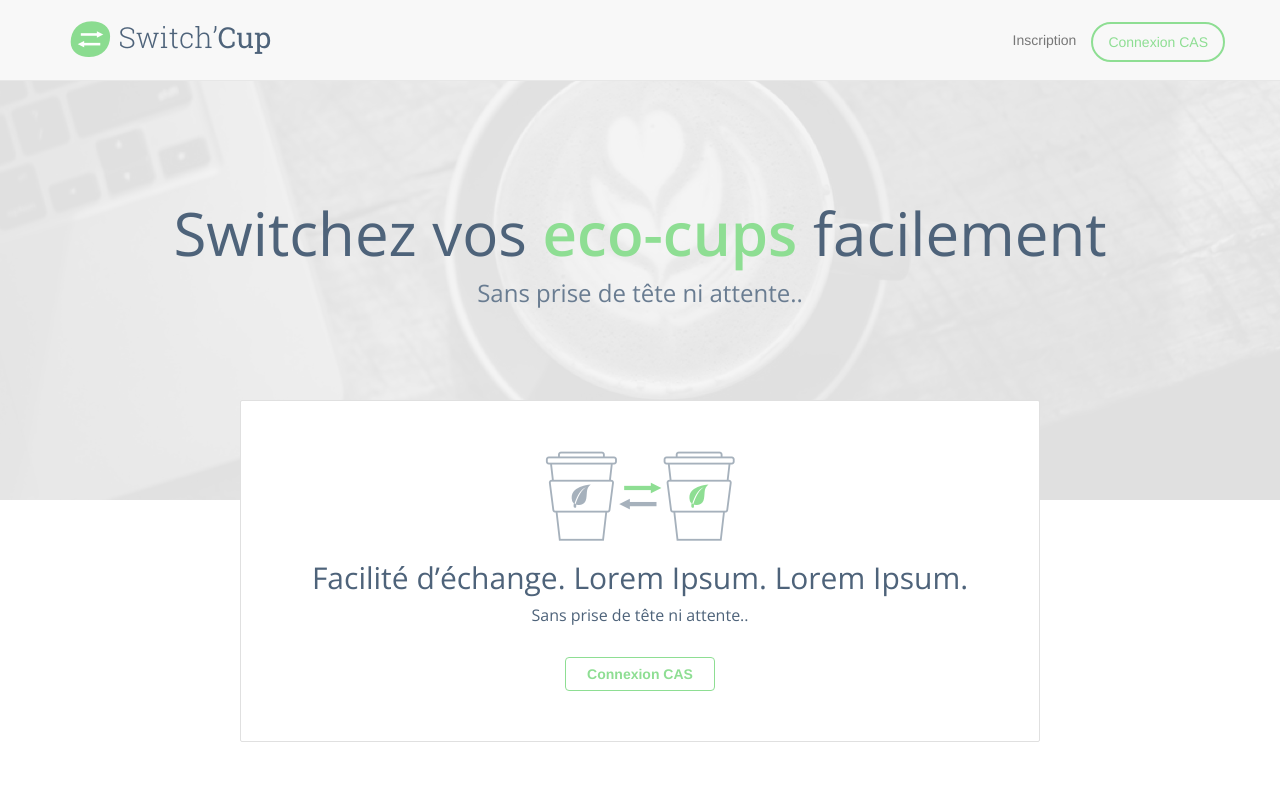
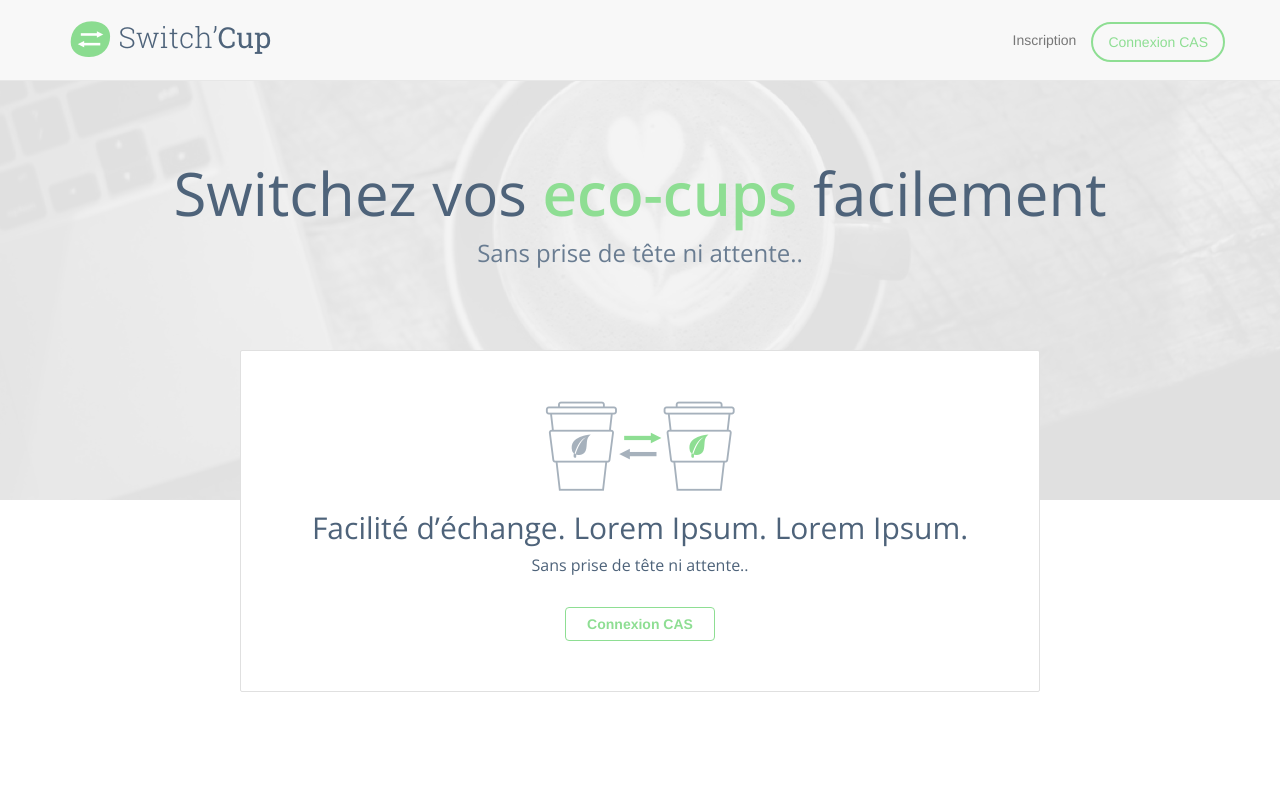
Before and after one commit to hackathonUTC/trocecocup, a PHP site: page /trocecocup/ in a window 1280 px wide. Run offline with PHP 8.4, Linux system fonts and the light colour scheme; the visitor is signed in with stand-in values (Sample User, id 1).

Commit message:
changed position of the box

```diff
--- a/includes/app.css
+++ b/includes/app.css
@@ -31,7 +31,7 @@ color:#8EDE93;
 }
 
 .headline h1{
-	padding-top:180px;
+	padding-top:140px;
 	color:#4E637A;
 	font-size:60px;
 	font-family: 'Open Sans', sans-serif;
@@ -49,7 +49,7 @@ color:#8EDE93;
 
 .box{
 	margin: 0 auto;
-	margin-top:-100px;
+	margin-top:-150px;
 	text-align:center;
 	width:800px;
 	background: #FFFFFF;
```
